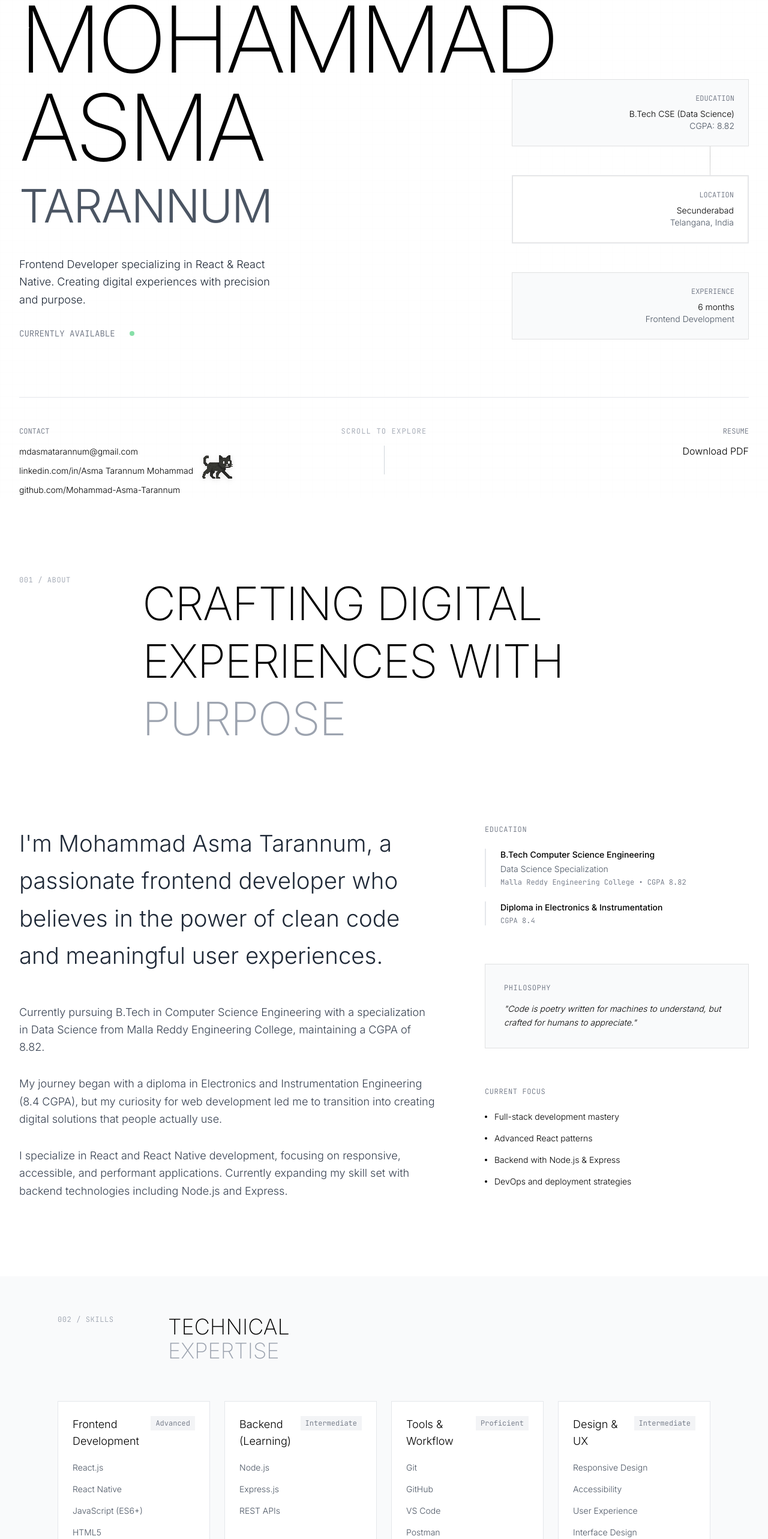
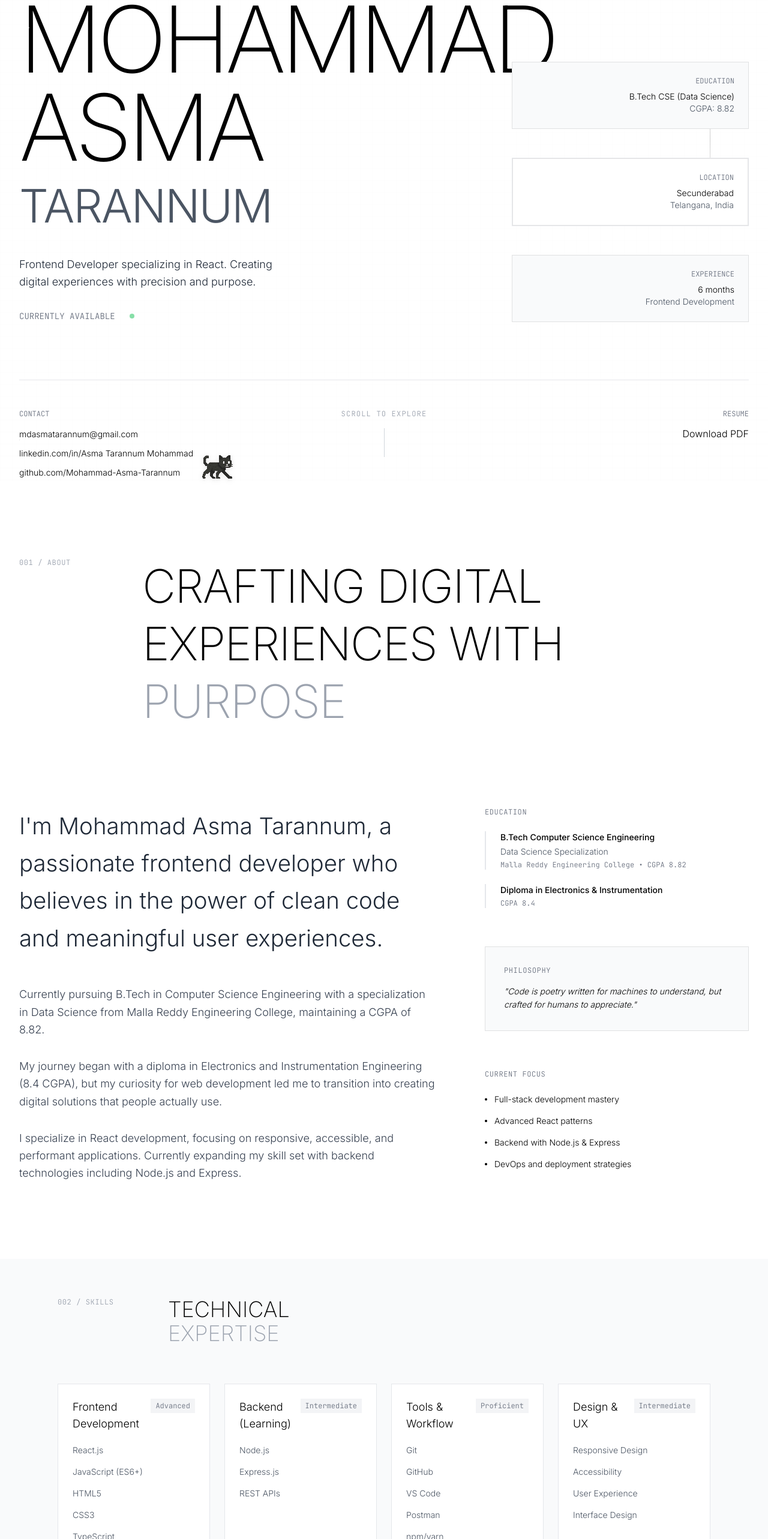
Before and after one commit to Mohammad-Asma-Tarannum/asma-portfolio, a React (Vite) app: page / in a window 1280 px wide. Shown: the top 2566 px of the page at 60% size. Built offline with nearby package versions, Linux system fonts and the light colour scheme.

Commit message:
Refined specialization descriptions in ArtisticContact, ArtisticHero, and MinimalAbout components; updated skills in GeometricSkills component; adjusted technology stack in MinimalProjects component.

```diff
--- a/src/components/ArtisticContact.tsx
+++ b/src/components/ArtisticContact.tsx
@@ -170,7 +170,7 @@ const ArtisticContact: React.FC = () => {
                 <span className="text-gray-400">TARANNUM</span>
               </div>
               <div className="mono-text text-xs text-gray-500">
-                Frontend Developer • React & React Native Specialist
+                Frontend Developer • React Specialist
               </div>
             </div>
 
--- a/src/components/ArtisticHero.tsx
+++ b/src/components/ArtisticHero.tsx
@@ -43,7 +43,7 @@ const ArtisticHero: React.FC = () => {
 
                 <div className="fade-in fade-in-delay-2 max-w-md">
                   <p className="text-lg font-light leading-relaxed mb-8 text-gray-800">
-                    Frontend Developer specializing in React & React Native.
+                    Frontend Developer specializing in React.
                     Creating digital experiences with precision and purpose.
                   </p>
 
--- a/src/components/GeometricSkills.tsx
+++ b/src/components/GeometricSkills.tsx
@@ -4,7 +4,7 @@ const GeometricSkills: React.FC = () => {
   const skillCategories = [
     {
       title: "Frontend Development",
-      skills: ["React.js", "React Native", "JavaScript (ES6+)", "HTML5", "CSS3", "TypeScript"],
+  skills: ["React.js", "JavaScript (ES6+)", "HTML5", "CSS3", "TypeScript"],
       level: "Advanced"
     },
     {
--- a/src/components/MinimalAbout.tsx
+++ b/src/components/MinimalAbout.tsx
@@ -49,7 +49,7 @@ const MinimalAbout: React.FC = () => {
                 </p>
 
                 <p>
-                  I specialize in React and React Native development, focusing on
+                  I specialize in React development, focusing on
                   responsive, accessible, and performant applications. Currently
                   expanding my skill set with backend technologies including Node.js
                   and Express.
--- a/src/components/MinimalProjects.tsx
+++ b/src/components/MinimalProjects.tsx
@@ -15,7 +15,7 @@ const MinimalProjects: React.FC = () => {
       id: "02",
       title: "Todo App",
       description: "Cross-platform mobile application for personal task management with local storage and intuitive user interface.",
-      tech: ["React", "AsyncStorage", "JavaScript"],
+  tech: ["React", "AsyncStorage", "JavaScript"],
       type: "Web Application",
       status: "Completed",
       demoLink:"https://mohammad-asma-tarannum.github.io/todo-app/",
```
